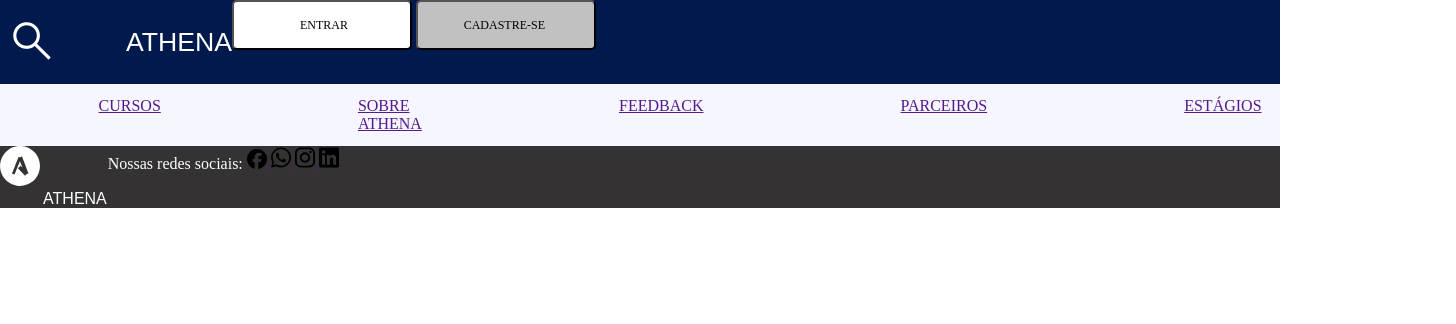
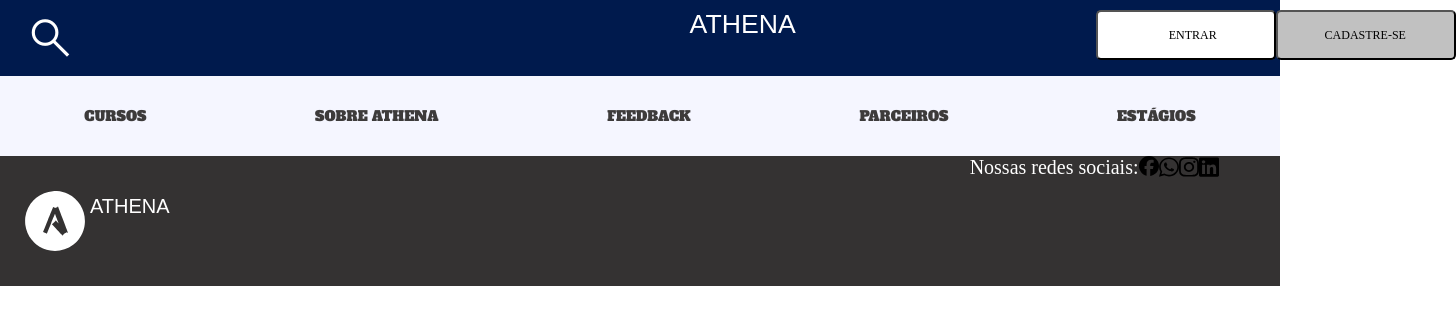
Before and after one commit to Breno6658/Athena_Cursos, a plain HTML site: page index.html in a window 1280 px wide. Shown: the whole page, 1456 px wide, since content can reach past the window. Drawn offline with nearby package versions, Linux system fonts and the light colour scheme; a web font is replaced by a local one.

Commit message:
Centralizei uma boa parte

```diff
--- a/index.html
+++ b/index.html
@@ -7,6 +7,7 @@
     <meta charset="UTF-8">
     <meta name="viewport" content="width=device-width, initial-scale=1.0">
     <title>Athena</title>
+    <link rel="icon" sizes="16x16" type="image/png" href="icon.png">
 
     <!--Fontes:-->
     <link rel="preconnect" href="https://fonts.googleapis.com">
@@ -28,15 +29,11 @@
 
 <header>
 
-    <button class="pesquisa">
+    <span class="material-symbols-outlined" id="pesquisa">search</span>
 
-        <span class="material-symbols-outlined">search</span>
+    <a href="" class="titulo_p">ATHENA</a>
 
-    </button>
-
-    <p class="titulo_p">ATHENA</p>
-
-    <div class="buttons">
+    <div class="account">
     <button class="button_login">ENTRAR</button>
     <button class="button_singnup">CADASTRE-SE</button>
     </div>
@@ -56,13 +53,13 @@
 
 <footer >
 
-    <div>
-        <img src="Assests/Athena.svg" alt="Logo da Athena" width="40px">
+    <div class="logo">
+        <img src="Assests/Athena.svg" alt="Logo da Athena" width="60px">
         <label class="titulo_r">ATHENA</label>
     </div>
 
     <div class="redes">
-      <label>Nossas redes sociais:</label>
+      <label style="font-size: 20px">Nossas redes sociais:</label>
         <a href="" alt="Link para nosso facebook">
             <img src="Assests/facebook.svg"  width="20px">
         </a>
--- a/styles.css
+++ b/styles.css
@@ -2,22 +2,24 @@ body{
     width: 100%;
     height: 100%;
     margin: 0;
-    padding: 0;
 }
 
 .goblin-one-regular {
     font-family: "Goblin One", serif;
     font-weight: 400;
     font-style: normal;
+}
+
+.alfa-slab-one-regular {
+    font-family: "Alfa Slab One", serif;
+    font-weight: 400;
+    font-style: normal;
   }
 
 header{
-    display: flex;
+    display: flex ;
+    height: 120px;
 }
-
-.title_p {
-    text-align: center;
-  }
 
 .material-symbols-outlined{
     padding: 1% 0 1% 2%;
@@ -26,14 +28,15 @@ header{
     margin-right: 5%;
 }
 
-.pesquisa{
+#pesquisa{
     background-color: transparent;
     border: none;
     margin-right: 5%;
+    size: 20px;
 }
 
 .button_singnup{
-    padding: 2% 1% 2% 0;
+    padding-left: 5px;
     background-color: #c1c1c1;
     border-radius: 5px;
     font-family: "Goblin One", serif;
@@ -43,7 +46,7 @@ header{
 }
 
 .button_login{
-    padding: 2% 0 2% 1%;
+    padding-left: 20px;
     background-color: white;
     border-radius: 5px;
     font-family: "Goblin One", serif;
@@ -52,6 +55,11 @@ header{
     width: 180px;
 }
 
+.account{
+    padding-left: 300px;
+    display: flex;
+    margin-top: 10px;
+}
 
 .lexend-zetta{
   font-family: "Lexend Zetta", sans-serif;
@@ -62,18 +70,21 @@ header{
 
 nav{
     background-color: #f5f6ff;
-    height: 10%;
+    height: 80px;
     border-color: black;
-
+    align-content: center;
 }
 
 .nav_bar{
     display: flex;
-
+    justify-content: space-around;
 }
 
 .menu_nav{
-    margin: 1% 7.7% 1% 7.7%;
+    text-decoration: none;
+    font-family: "Alfa Slab One", serif;
+    color: #3D3B3B;
+    font-size: 14px;
 }
 
 header{
@@ -84,7 +95,7 @@ header{
 footer{
     background-color: #343232;
     color: #ffffff;
-    height: 12%;
+    height: 130px;
     display: flex;
 }
 
@@ -92,10 +103,26 @@ footer{
     color: white;
     font-family: "Lexend Zetta", sans-serif;
     font-size: 20pt;
+    text-decoration: none;
+    padding-left: 550px;
+    margin-top: 9px;
 }
 
 .titulo_r {
     color: white;
     font-family: "Lexend Zetta", sans-serif;
-    padding: 1% 20% 1% 40%;
+    font-size: 20px;
+    margin-top: 27%;
+    margin-left: 5px;}
+
+.logo{
+    display: flex;
+    justify-content: center;
+    margin-left: 25px;
 }
+
+.redes{
+   margin-left: 800px;
+   display: flex;
+   justify-content:space-evenly;
+}
```
